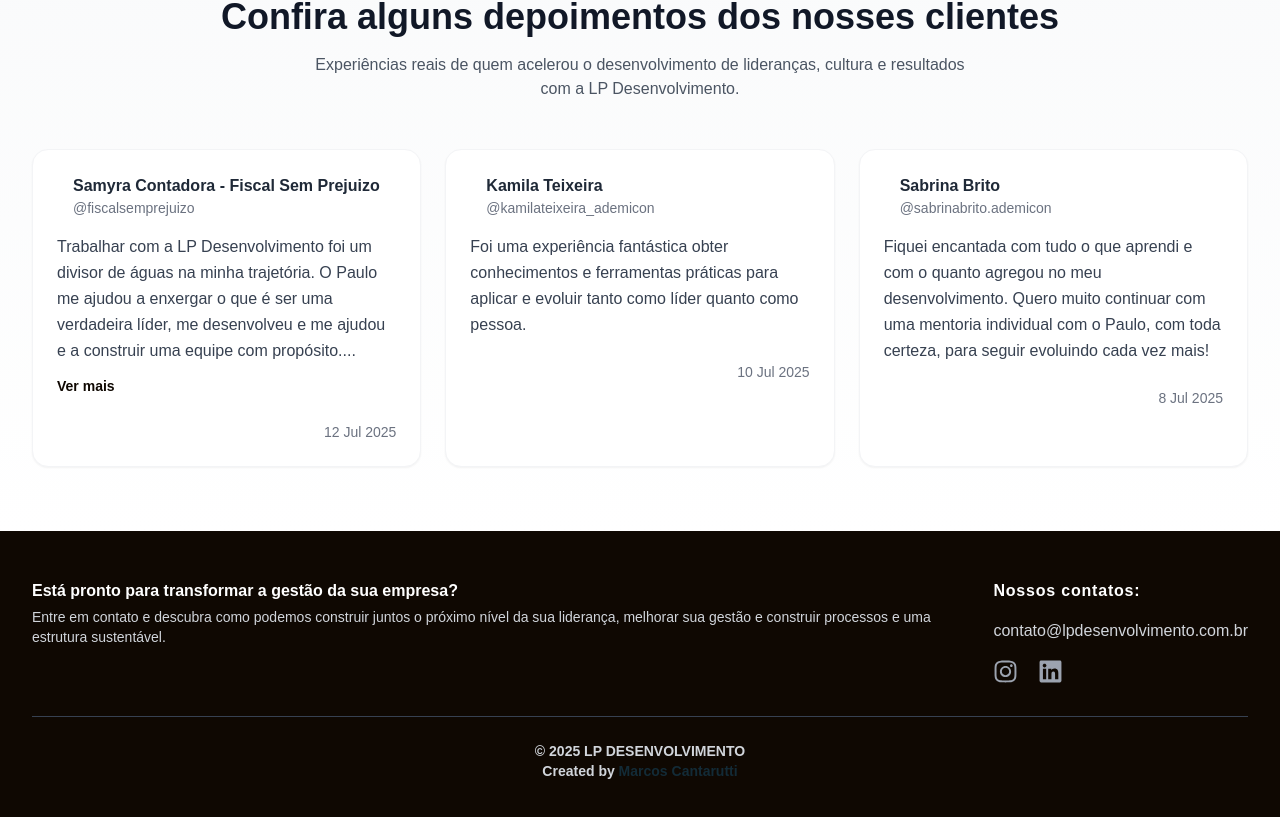
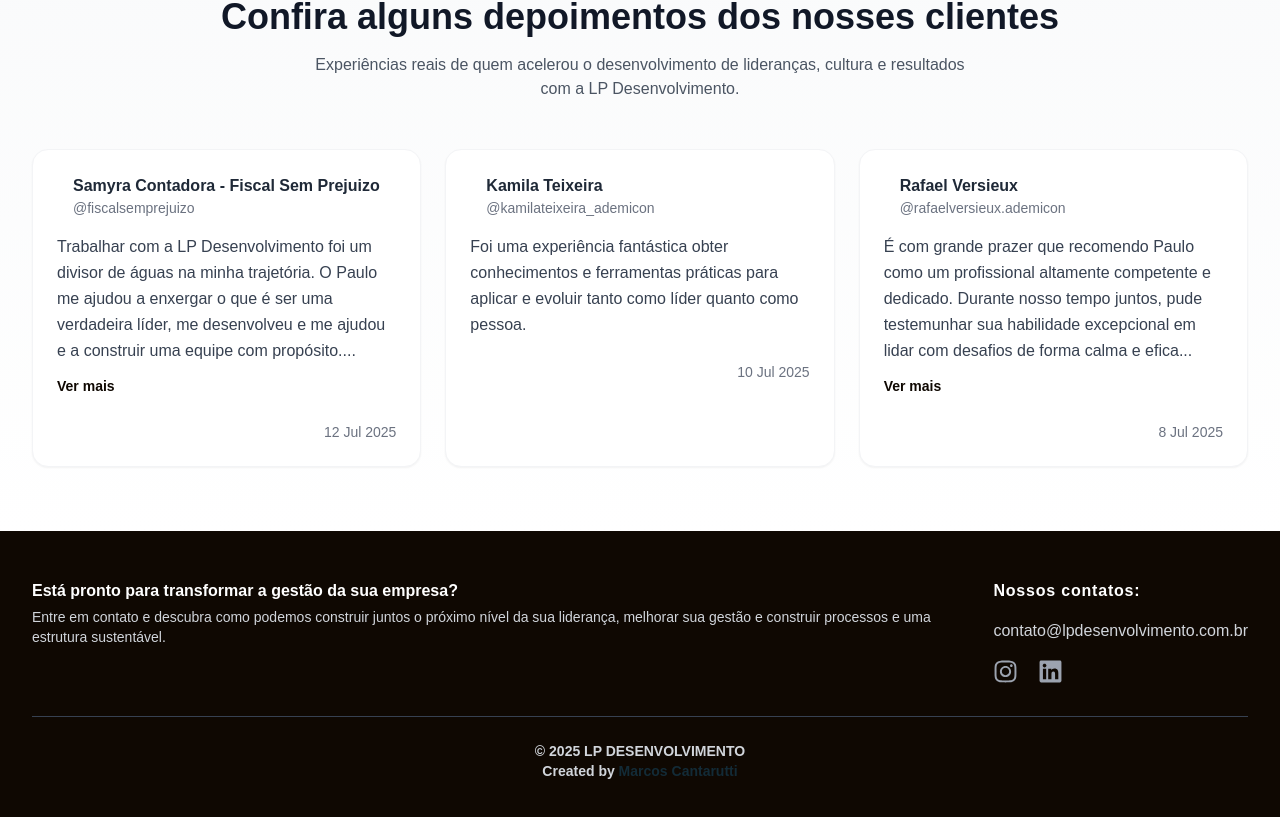
Before and after one commit to MarcosCantarutti/lp_desenvolvimento_2025, a React (Vite) app: page / in a window 1280 px wide. Shown: the part 4163-4980 px from the top of the page. Built offline with nearby package versions, Linux system fonts and the light colour scheme.

Commit message:
ajustes textos

```diff
--- a/src/Data/testimonial.ts
+++ b/src/Data/testimonial.ts
@@ -29,11 +29,11 @@
     },
   },
   {
-    name: "Sabrina Brito",
-    handle: "@sabrinabrito.ademicon",
-    image: "https://randomuser.me/api/portraits/women/54.jpg",
+    name: "Rafael Versieux",
+    handle: "@rafaelversieux.ademicon",
+    image: "",
     testimonial:
-      "Fiquei encantada com tudo o que aprendi e com o quanto agregou no meu desenvolvimento. Quero muito continuar com uma mentoria individual com o Paulo, com toda certeza, para seguir evoluindo cada vez mais!",
+      "É com grande prazer que recomendo Paulo como um profissional altamente competente e dedicado. Durante nosso tempo juntos, pude testemunhar sua habilidade excepcional em lidar com desafios de forma calma e eficaz, bem como sua disposição para compartilhar conhecimento e orientação. Sua gestão de conflitos é exemplar, criando um ambiente de trabalho positivo e produtivo. Paulo oferece liberdade para o desenvolvimento pessoal e profissional de seus liderados, e tenho certeza de que ele será um ativo valioso onde quer que vá.",
     likes: 315,
     timestamp: "8 Jul 2025",
     socials: {
```
